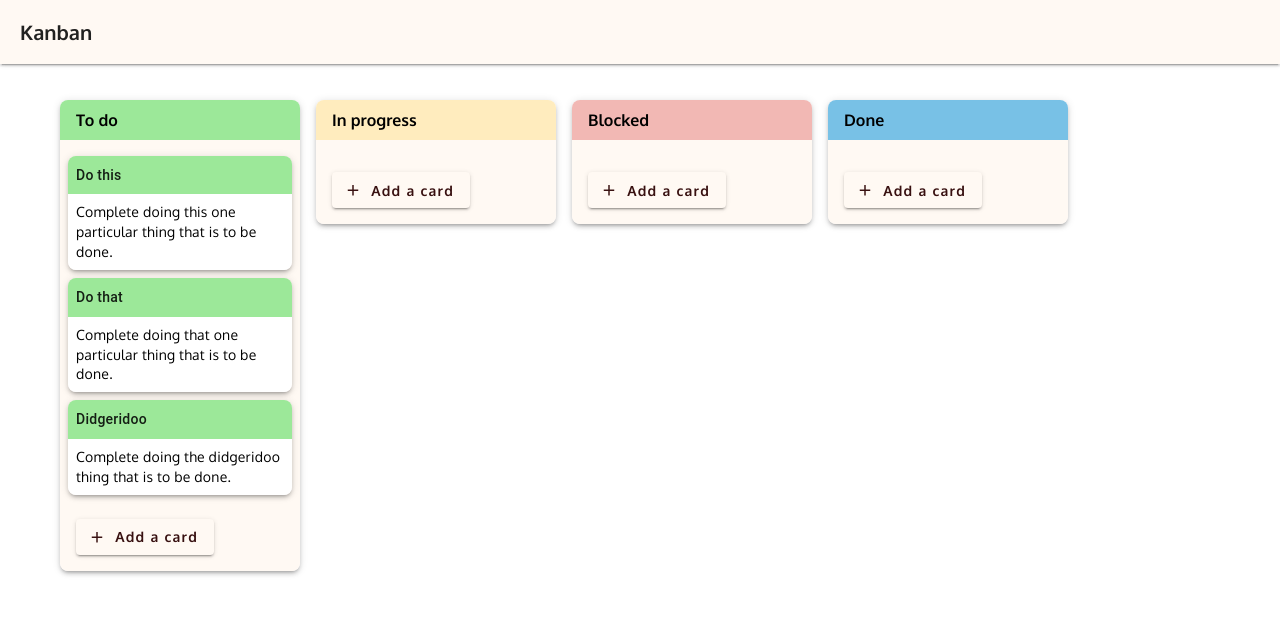
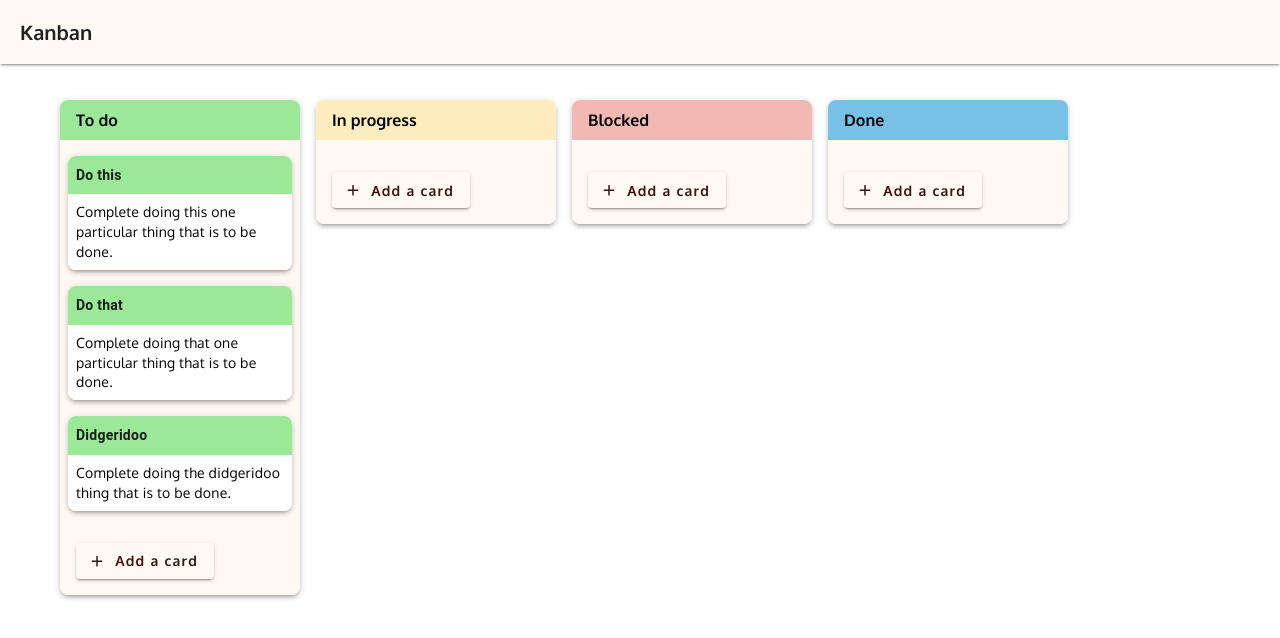
Before and after one commit to malthesers/vue-kanban, a Vue app: page / in a window 1280 px wide. Shown: the top 638 px of the page. Built offline with nearby package versions, Linux system fonts and the light colour scheme.

Commit message:
Implemented editing for task title and description

```diff
--- a/src/assets/main.css
+++ b/src/assets/main.css
@@ -1,3 +1,5 @@
+/* ----- Google Font classes ----- */
+
 .oxygen-light {
   font-family: 'Oxygen', sans-serif;
   font-weight: 300;
@@ -16,6 +18,8 @@
   font-style: normal;
 }
 
+/* ----- Additional utility classes ----- */
+
 .h-fit {
   height: fit-content;
 }
@@ -26,6 +30,18 @@
 
 .max-w-none {
   max-width: none !important;
+}
+
+/* ----- Editable content styling ----- */
+
+[contenteditable] {
+  transition-duration: 200ms;
+  outline: 1px dashed transparent;
+}
+
+[contenteditable='true'] {
+  outline: 1px dashed black;
+  border-radius: 2px;
 }
 
 /* ----- Vue Draggable classes ----- */
--- a/src/components/KanbanBoard.vue
+++ b/src/components/KanbanBoard.vue
@@ -1,6 +1,6 @@
 <template>
   <VMain class="d-flex h-screen">
-    <VContainer class="mt-4 grow overflow-x-scroll">
+    <VContainer class="mt-4 grow overflow-x-auto">
       <VRow class="h-100 pa-4 ga-4 flex-nowrap flex-sm-row">
         <StatusContainer
           v-for="(container, index) in tasksStore.statusContainers"
--- a/src/components/KanbanCard.vue
+++ /dev/null
@@ -1,19 +0,0 @@
-<template>
-  <VCard variant="elevated" class="rounded-lg mb-2 elevation-3">
-    <VCardTitle :style="{ backgroundColor: bgColor }" class="pa-2 text-body-2">{{
-      task.title
-    }}</VCardTitle>
-    <VCardText class="pa-2 bg-white">{{ task.description }}</VCardText>
-  </VCard>
-</template>
-
-<script setup lang="ts">
-import type { ITask } from '@/types'
-
-defineProps<{
-  bgColor: string
-  task: ITask
-}>()
-</script>
-
-<style></style>
--- a/src/components/StatusContainer/StatusContainer.vue
+++ b/src/components/StatusContainer/StatusContainer.vue
@@ -11,7 +11,7 @@
       @end="toggleGrabbingCursor"
     >
       <template #item="{ element }">
-        <KanbanCard :bgColor="bgColor" :task="element" />
+        <TaskCard :bgColor="bgColor" :task="element" />
       </template>
     </draggable>
     <StatusContainerAddButton />
--- a/src/components/StatusContainer/StatusContainerAddButton.vue
+++ b/src/components/StatusContainer/StatusContainerAddButton.vue
@@ -5,3 +5,5 @@
     </VBtn>
   </VContainer>
 </template>
+
+<script setup lang="ts"></script>
--- /dev/null
+++ b/src/components/TaskCard/TaskCard.vue
@@ -0,0 +1,29 @@
+<template>
+  <VCard variant="elevated" class="rounded-lg mb-4 elevation-3">
+    <VHover>
+      <template v-slot:default="{ isHovering, props }">
+        <VSheet v-bind="props">
+          <TaskCardTitle
+            :toggleIsEditing="() => (isEditing = !isEditing)"
+            :isEditing="isEditing"
+            :isHovering="isHovering"
+            :task="task"
+            :bgColor="bgColor"
+          />
+          <TaskCardDescription :isEditing="isEditing" :task="task" />
+        </VSheet>
+      </template>
+    </VHover>
+  </VCard>
+</template>
+
+<script setup lang="ts">
+import type { ITask } from '@/types'
+
+defineProps<{
+  bgColor: string
+  task: ITask
+}>()
+
+const isEditing = ref<boolean>(false)
+</script>
--- /dev/null
+++ b/src/components/TaskCard/TaskCardDescription.vue
@@ -0,0 +1,23 @@
+<template>
+  <VSheet class="pa-2 bg-white rounded-b-lg">
+    <VCardText
+      @blur="(e) => tasksStore.updateTask(task.id, { description: e.target.innerText })"
+      class="pa-0"
+      :contenteditable="isEditing"
+    >
+      {{ task.description }}
+    </VCardText>
+  </VSheet>
+</template>
+
+<script setup lang="ts">
+import { useTasksStore } from '@/stores/tasksStore'
+import type { ITask } from '@/types'
+
+const tasksStore = useTasksStore()
+
+defineProps<{
+  isEditing: boolean
+  task: ITask
+}>()
+</script>
--- /dev/null
+++ b/src/components/TaskCard/TaskCardEditButton.vue
@@ -0,0 +1,20 @@
+<template>
+  <VBtn
+    @click="toggleEditability"
+    variant="plain"
+    height="20"
+    width="20"
+    min-width="20"
+    class="ml-auto pa-0"
+    :class="[isHovering ? 'opacity-100' : 'opacity-0']"
+  >
+    <VIcon icon="mdi-pencil-outline" size="20" />
+  </VBtn>
+</template>
+
+<script setup lang="ts">
+defineProps<{
+  toggleEditability: () => void
+  isHovering: boolean | null
+}>()
+</script>
--- /dev/null
+++ b/src/components/TaskCard/TaskCardTitle.vue
@@ -0,0 +1,27 @@
+<template>
+  <VSheet :style="{ backgroundColor: bgColor }" class="pa-2 d-flex">
+    <VCardTitle
+      @blur="(e) => tasksStore.updateTask(task.id, { title: e.target.innerText })"
+      class="flex-grow-1 mr-2 pa-0 text-body-2 font-weight-bold text-wrap"
+      :contenteditable="isEditing"
+      >{{ task.title }}</VCardTitle
+    >
+    <TaskCardEditButton :toggleEditability="toggleIsEditing" :isHovering="isHovering" />
+  </VSheet>
+</template>
+
+<script setup lang="ts">
+import { useTasksStore } from '@/stores/tasksStore'
+import type { ITask } from '@/types'
+
+const props = defineProps<{
+  toggleIsEditing: () => void
+  isEditing: boolean
+  isHovering: boolean | null
+  task: ITask
+  bgColor: string
+}>()
+
+const tasksStore = useTasksStore()
+const taskCardTitleRef = ref<HTMLDivElement | null>(null)
+</script>
--- /dev/null
+++ b/src/data/defaultTasks.ts
@@ -0,0 +1,42 @@
+import type { IStatusContainer } from '@/types'
+
+const dummyTasks: IStatusContainer[] = [
+  {
+    title: 'To do',
+    color: '#9CE899',
+    tasks: [
+      {
+        id: 1,
+        title: 'Do this',
+        description: 'Complete doing this one particular thing that is to be done.'
+      },
+      {
+        id: 2,
+        title: 'Do that',
+        description: 'Complete doing that one particular thing that is to be done.'
+      },
+      {
+        id: 3,
+        title: 'Didgeridoo',
+        description: 'Complete doing the didgeridoo thing that is to be done.'
+      }
+    ]
+  },
+  {
+    title: 'In progress',
+    color: '#FFECBE',
+    tasks: []
+  },
+  {
+    title: 'Blocked',
+    color: '#F2B8B4',
+    tasks: []
+  },
+  {
+    title: 'Done',
+    color: '#78C1E6',
+    tasks: []
+  }
+]
+
+export default dummyTasks
--- a/src/stores/tasksStore.ts
+++ b/src/stores/tasksStore.ts
@@ -1,42 +1,24 @@
+import defaultTasks from '@/data/defaultTasks'
 import type { IStatusContainer } from '@/types'
 import { defineStore } from 'pinia'
 
+interface ITaskUpdates {
+  title?: string
+  description?: string
+}
+
 export const useTasksStore = defineStore('tasks', () => {
-  const statusContainers = ref<IStatusContainer[]>([
-    {
-      title: 'To do',
-      color: '#9CE899',
-      tasks: [
-        {
-          title: 'Do this',
-          description: 'Complete doing this one particular thing that is to be done.'
-        },
-        {
-          title: 'Do that',
-          description: 'Complete doing that one particular thing that is to be done.'
-        },
-        {
-          title: 'Didgeridoo',
-          description: 'Complete doing the didgeridoo thing that is to be done.'
+  const statusContainers = ref<IStatusContainer[]>(defaultTasks)
+
+  function updateTask(id: number, updates: ITaskUpdates) {
+    statusContainers.value
+      .flatMap((container) => container.tasks)
+      .forEach((task) => {
+        if (task.id === id) {
+          Object.assign(task, updates)
         }
-      ]
-    },
-    {
-      title: 'In progress',
-      color: '#FFECBE',
-      tasks: []
-    },
-    {
-      title: 'Blocked',
-      color: '#F2B8B4',
-      tasks: []
-    },
-    {
-      title: 'Done',
-      color: '#78C1E6',
-      tasks: []
-    }
-  ])
+      })
+  }
 
-  return { statusContainers }
+  return { statusContainers, updateTask }
 })
--- a/src/types/index.ts
+++ b/src/types/index.ts
@@ -1,4 +1,5 @@
 export interface ITask {
+  id: number
   title: string
   description: string
 }
```
